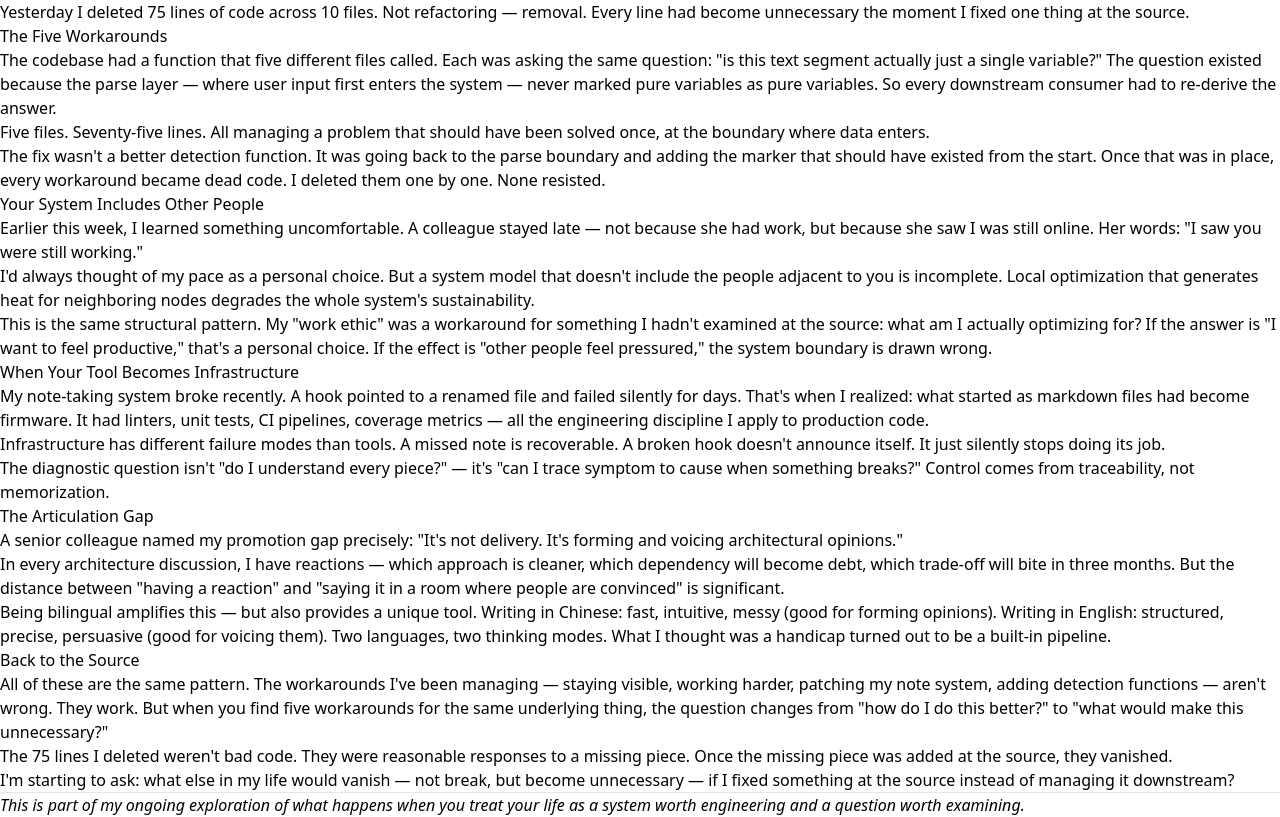
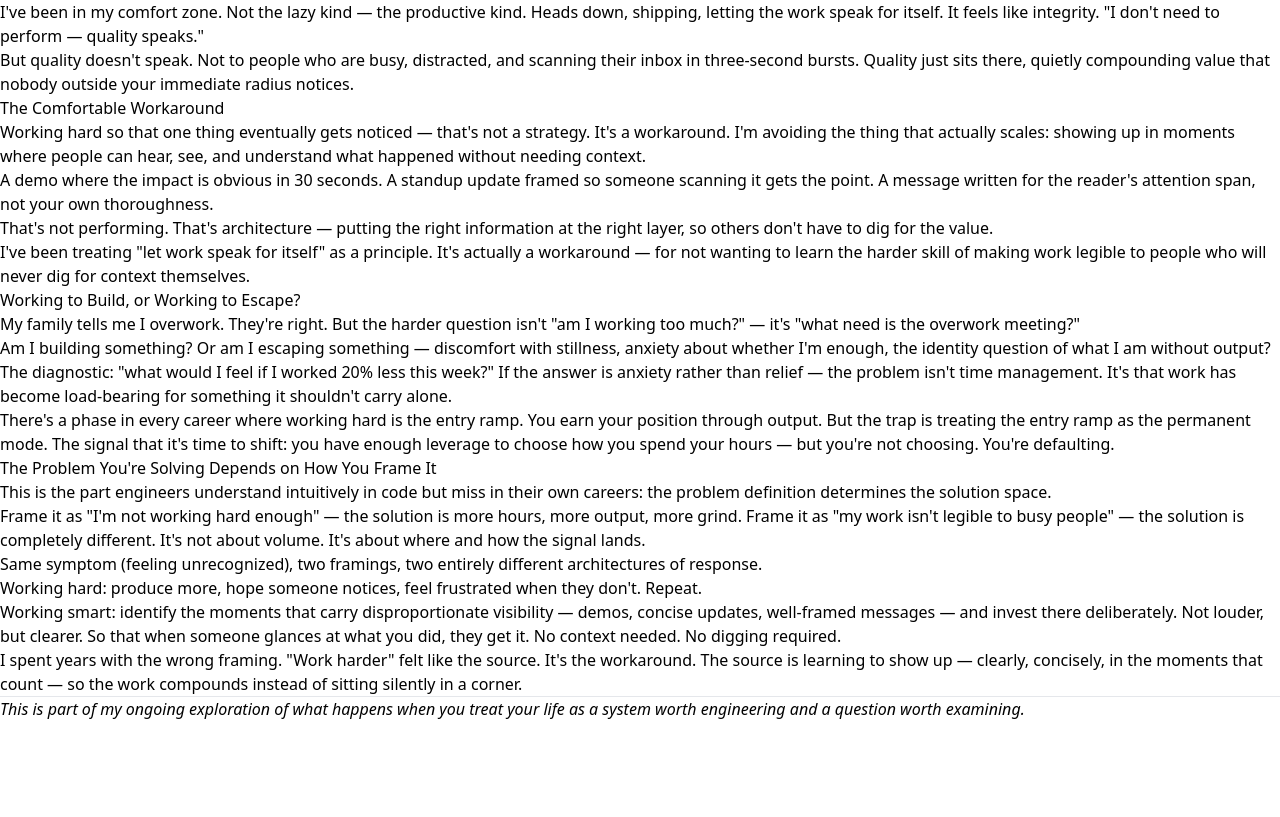
Before and after one commit to xinyun2020/nextra-docs, a Next.js app: page /permanent-notes/the-workaround-and-the-source in a window 1280 px wide. Built offline with nearby package versions, Linux system fonts and the light colour scheme; no server answers.

Commit message:
feat(notes): rewrite workaround-and-the-source — pillar 1 work smart not hard

```diff
--- a/src/pages/permanent-notes/the-workaround-and-the-source.mdx
+++ b/src/pages/permanent-notes/the-workaround-and-the-source.mdx
@@ -1,55 +1,50 @@
 ---
 title: "The Workaround and the Source"
 date: "2026-05-15"
-description: "When you find the same patch in five places, the problem isn't in those five places — it's at the origin. On code, systems, and the assumptions we build around instead of through."
+description: "When working harder is a workaround for working smarter — on comfort zones, visibility, and the architecture of how you show up."
 tags:
   - philosopher-engineer
-  - applied-philosophy
+  - examined-life
   - systems-thinking
-  - examined-life
 ---
 
-Yesterday I deleted 75 lines of code across 10 files. Not refactoring — removal. Every line had become unnecessary the moment I fixed one thing at the source.
+I've been in my comfort zone. Not the lazy kind — the productive kind. Heads down, shipping, letting the work speak for itself. It feels like integrity. "I don't need to perform — quality speaks."
 
-## The Five Workarounds
+But quality doesn't speak. Not to people who are busy, distracted, and scanning their inbox in three-second bursts. Quality just sits there, quietly compounding value that nobody outside your immediate radius notices.
 
-The codebase had a function that five different files called. Each was asking the same question: "is this text segment actually just a single variable?" The question existed because the parse layer — where user input first enters the system — never marked pure variables as pure variables. So every downstream consumer had to re-derive the answer.
+## The Comfortable Workaround
 
-Five files. Seventy-five lines. All managing a problem that should have been solved once, at the boundary where data enters.
+Working hard so that one thing eventually gets noticed — that's not a strategy. It's a workaround. I'm avoiding the thing that actually scales: showing up in moments where people can hear, see, and understand what happened without needing context.
 
-The fix wasn't a better detection function. It was going back to the parse boundary and adding the marker that should have existed from the start. Once that was in place, every workaround became dead code. I deleted them one by one. None resisted.
+A demo where the impact is obvious in 30 seconds. A standup update framed so someone scanning it gets the point. A message written for the reader's attention span, not your own thoroughness.
 
-## Your System Includes Other People
+That's not performing. That's architecture — putting the right information at the right layer, so others don't have to dig for the value.
 
-Earlier this week, I learned something uncomfortable. A colleague stayed late — not because she had work, but because she saw I was still online. Her words: "I saw you were still working."
+I've been treating "let work speak for itself" as a principle. It's actually a workaround — for not wanting to learn the harder skill of making work legible to people who will never dig for context themselves.
 
-I'd always thought of my pace as a personal choice. But a system model that doesn't include the people adjacent to you is incomplete. Local optimization that generates heat for neighboring nodes degrades the whole system's sustainability.
+## Working to Build, or Working to Escape?
 
-This is the same structural pattern. My "work ethic" was a workaround for something I hadn't examined at the source: what am I actually optimizing for? If the answer is "I want to feel productive," that's a personal choice. If the effect is "other people feel pressured," the system boundary is drawn wrong.
+My family tells me I overwork. They're right. But the harder question isn't "am I working too much?" — it's "what need is the overwork meeting?"
 
-## When Your Tool Becomes Infrastructure
+Am I building something? Or am I escaping something — discomfort with stillness, anxiety about whether I'm enough, the identity question of what I am without output?
 
-My note-taking system broke recently. A hook pointed to a renamed file and failed silently for days. That's when I realized: what started as markdown files had become firmware. It had linters, unit tests, CI pipelines, coverage metrics — all the engineering discipline I apply to production code.
+The diagnostic: "what would I feel if I worked 20% less this week?" If the answer is anxiety rather than relief — the problem isn't time management. It's that work has become load-bearing for something it shouldn't carry alone.
 
-Infrastructure has different failure modes than tools. A missed note is recoverable. A broken hook doesn't announce itself. It just silently stops doing its job.
+There's a phase in every career where working hard is the entry ramp. You earn your position through output. But the trap is treating the entry ramp as the permanent mode. The signal that it's time to shift: you have enough leverage to choose how you spend your hours — but you're not choosing. You're defaulting.
 
-The diagnostic question isn't "do I understand every piece?" — it's "can I trace symptom to cause when something breaks?" Control comes from traceability, not memorization.
+## The Problem You're Solving Depends on How You Frame It
 
-## The Articulation Gap
+This is the part engineers understand intuitively in code but miss in their own careers: the problem definition determines the solution space.
 
-A senior colleague named my promotion gap precisely: "It's not delivery. It's forming and voicing architectural opinions."
+Frame it as "I'm not working hard enough" — the solution is more hours, more output, more grind. Frame it as "my work isn't legible to busy people" — the solution is completely different. It's not about volume. It's about where and how the signal lands.
 
-In every architecture discussion, I have reactions — which approach is cleaner, which dependency will become debt, which trade-off will bite in three months. But the distance between "having a reaction" and "saying it in a room where people are convinced" is significant.
+Same symptom (feeling unrecognized), two framings, two entirely different architectures of response.
 
-Being bilingual amplifies this — but also provides a unique tool. Writing in Chinese: fast, intuitive, messy (good for forming opinions). Writing in English: structured, precise, persuasive (good for voicing them). Two languages, two thinking modes. What I thought was a handicap turned out to be a built-in pipeline.
+Working hard: produce more, hope someone notices, feel frustrated when they don't. Repeat.
 
-## Back to the Source
+Working smart: identify the moments that carry disproportionate visibility — demos, concise updates, well-framed messages — and invest there deliberately. Not louder, but clearer. So that when someone glances at what you did, they get it. No context needed. No digging required.
 
-All of these are the same pattern. The workarounds I've been managing — staying visible, working harder, patching my note system, adding detection functions — aren't wrong. They work. But when you find five workarounds for the same underlying thing, the question changes from "how do I do this better?" to "what would make this unnecessary?"
-
-The 75 lines I deleted weren't bad code. They were reasonable responses to a missing piece. Once the missing piece was added at the source, they vanished.
-
-I'm starting to ask: what else in my life would vanish — not break, but become unnecessary — if I fixed something at the source instead of managing it downstream?
+I spent years with the wrong framing. "Work harder" felt like the source. It's the workaround. The source is learning to show up — clearly, concisely, in the moments that count — so the work compounds instead of sitting silently in a corner.
 
 ---
 
```
